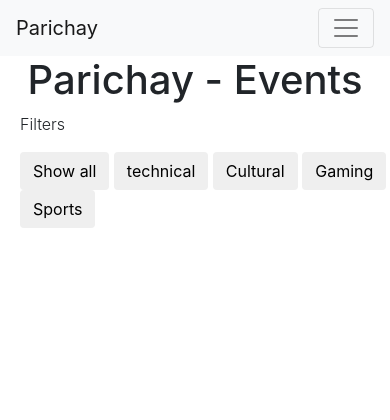
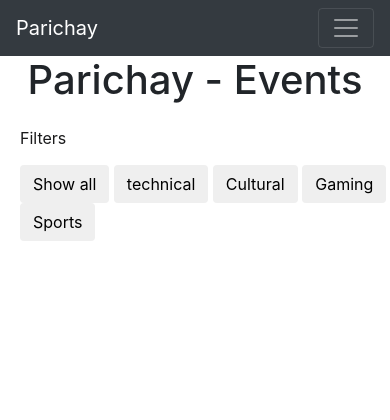
Before and after one commit to ameyaditya/parichay_website, a PHP site: page /newevents.php in a window 390 px wide. Shown: the top 420 px of the page. Run offline with PHP 8.4, Linux system fonts and the light colour scheme; data that the repository does not hold is empty; some libraries are stand-ins or nearby versions.

Commit message:
add styles

```diff
--- a/fest website/src/newevents.php
+++ b/fest website/src/newevents.php
@@ -175,7 +175,7 @@
 		    </div>
 		  </div>
 		</div>
-<nav class="navbar navbar-expand-lg navbar-light bg-light">
+<nav class="navbar .navbar-expand-lg navbar-dark bg-dark">
 		  <a class="navbar-brand" href="#">Parichay</a>
 		  <button class="navbar-toggler" type="button" data-toggle="collapse" data-target="#navbarSupportedContent" aria-controls="navbarSupportedContent" aria-expanded="false" aria-label="Toggle navigation">
 		    <span class="navbar-toggler-icon"></span>
--- a/fest website/src/style.css
+++ b/fest website/src/style.css
@@ -56,6 +56,7 @@
 }
 .eve-heading{
 	text-align: center;
+	padding-top: 30px;
 }
 
 .eve-heading-small{
@@ -94,6 +95,14 @@
 		width: 100px;
 	}
 	.lead{
+		padding-top: 16px;
+    font-family: Noto Sans, Helvetica Neue, Segoe UI, Helvetica, Verdana, Arial, sans - serif;
+    font-size: 14px;
+    font-weight: 400;
+    line-height: 21px;
+    color: rgb(26, 26, 27);
+    overflow: auto;
+
 		font-size: 1rem;
 	}
 	.eve-heading-small{
```
